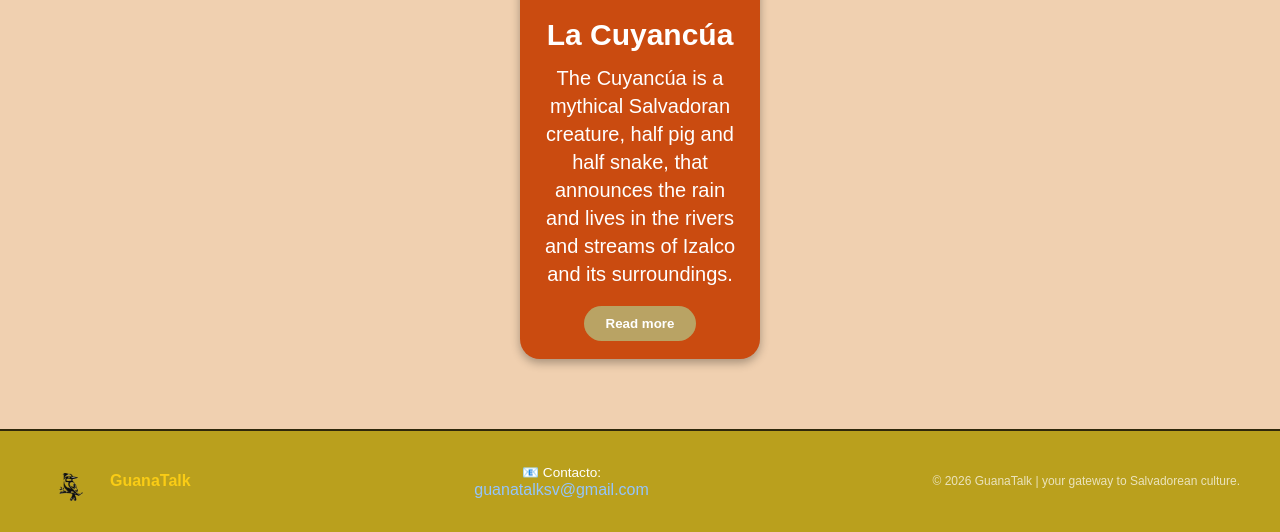
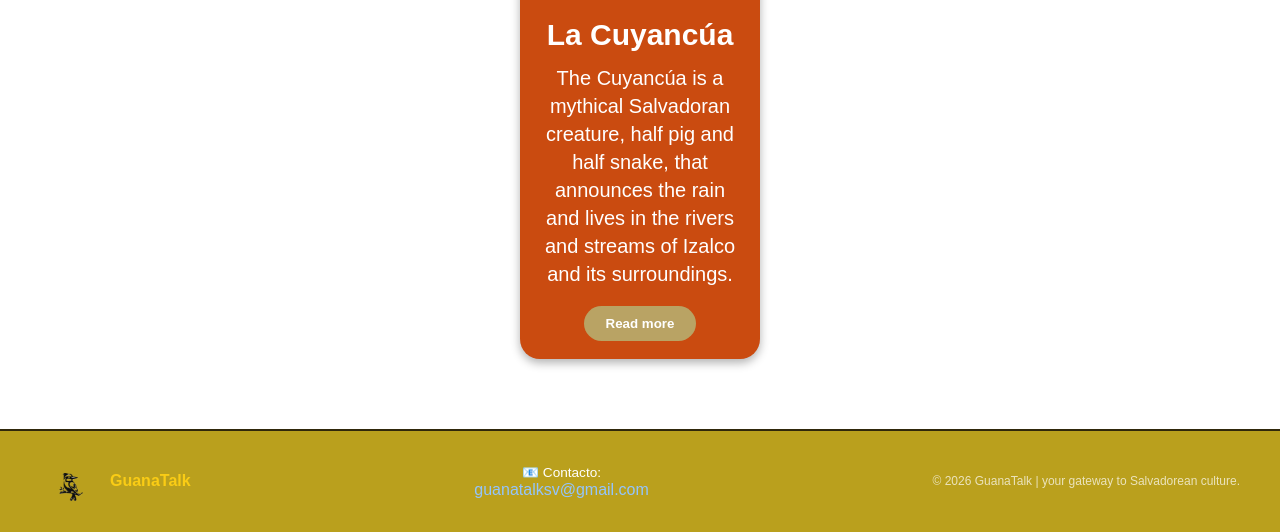
Before and after one commit to guanatalksv-dev/GuanaTalk, a PHP site: page /legends.php in a window 1280 px wide. Shown: the part 1317-1849 px from the top of the page. Run offline with PHP 8.4, Linux system fonts and the light colour scheme; data comes from the database, SQL or seed files in the repository.

Commit message:
Cambio del fondo de leyendas a blanco

```diff
--- a/styles/detalleslegends.css
+++ b/styles/detalleslegends.css
@@ -72,7 +72,7 @@
          font-family: 'Outfit', sans-serif;
          min-height: 100vh;
 
-         background-color: #f0d0b0;
+         background-color: #fdfdfc;
          position: relative;
          overflow-x: hidden;
             }
--- a/styles/legends.css
+++ b/styles/legends.css
@@ -6,7 +6,7 @@
 }
 
 body{
-    background-color: #EAD397;
+    background-color: #fff;
 }
 
 
@@ -116,7 +116,7 @@ body{
 }
 
 body{
-    background-color: #f0d0b0;
+    background-color: #fff;
 }
 
 .main-container{
```
Also changed, not shown: img/Cadejo.png (added), img/Padre.png (added).
